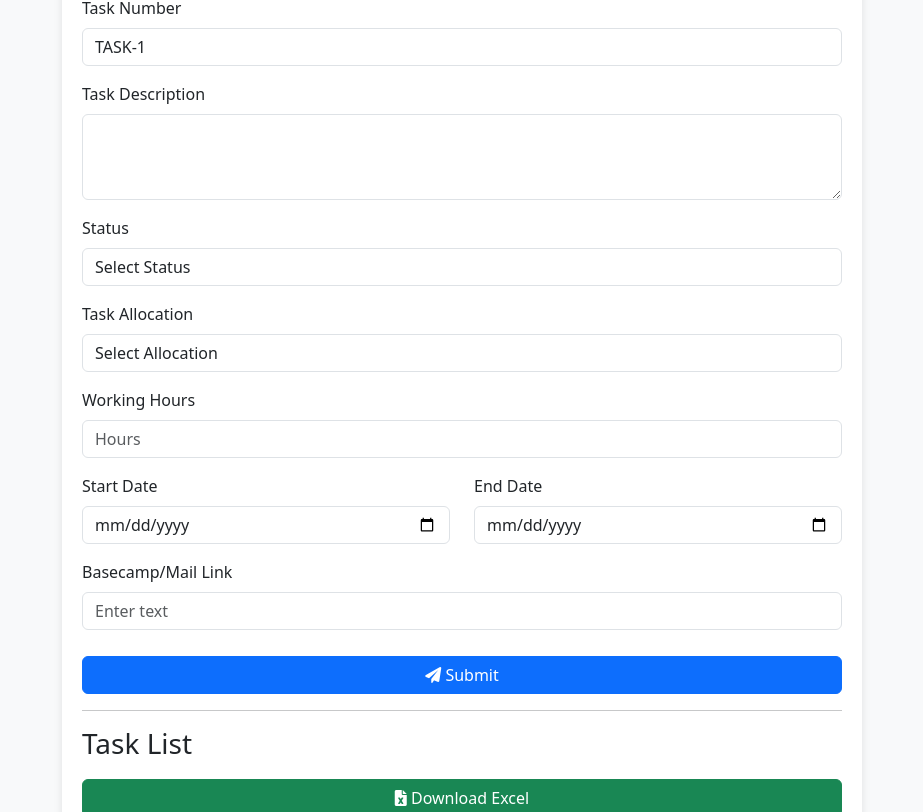
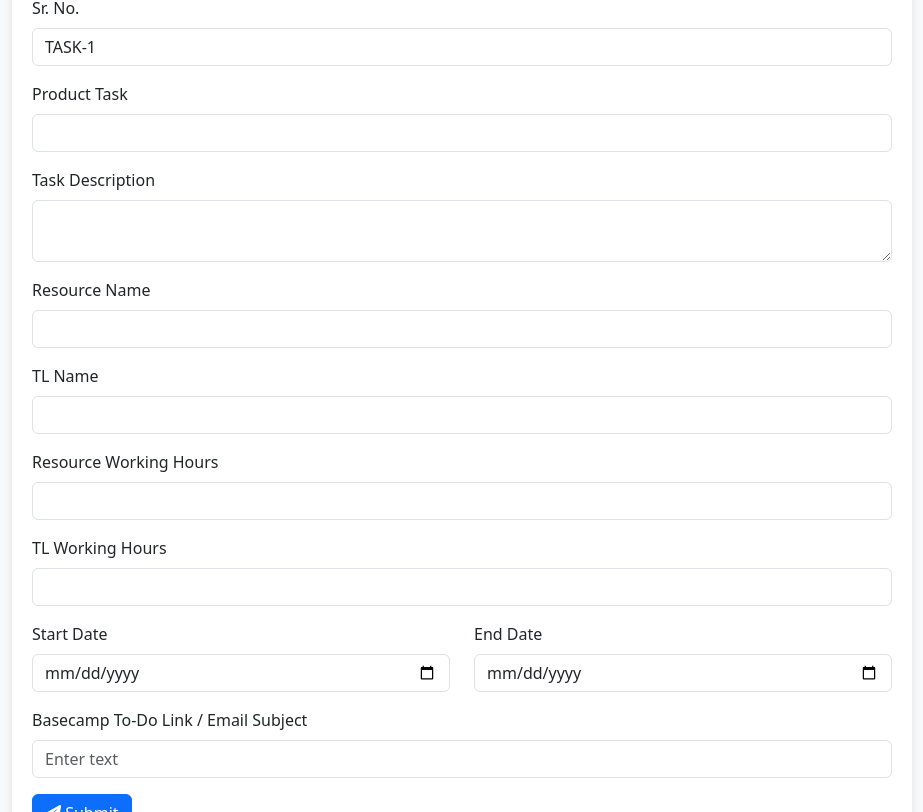
Before and after one commit to Studnit/TaskManagement, a plain HTML site: page index.html in a window 1280 px wide. Shown: the part 120-932 px from the top of the page, without its empty margins (178-1101 px from the left). Drawn offline with nearby package versions, Linux system fonts and the light colour scheme.

Commit message:
Update index.html

```diff
--- a/index.html
+++ b/index.html
@@ -12,7 +12,7 @@
             background-color: #f8f9fa;
         }
         .container {
-            max-width: 800px;
+            max-width: 900px;
             background: #ffffff;
             padding: 20px;
             border-radius: 10px;
@@ -23,10 +23,6 @@
             text-align: center;
             color: #007bff;
         }
-        .btn-primary, .btn-danger, .btn-success {
-            width: 100%;
-            margin-top: 10px;
-        }
     </style>
 </head>
 <body>
@@ -34,39 +30,38 @@
         <h2><i class="fas fa-tasks"></i> Task Management</h2>
         <form id="taskForm">
             <div class="mb-3">
-                <label class="form-label">Task Number</label>
+                <label class="form-label">Sr. No.</label>
                 <input type="text" id="taskNumber" class="form-control" readonly>
             </div>
 
             <div class="mb-3">
-                <label class="form-label">Task Description</label>
-                <textarea id="taskDescription" class="form-control" rows="3" required></textarea>
+                <label class="form-label">Product Task</label>
+                <input type="text" id="productTask" class="form-control" required>
             </div>
 
             <div class="mb-3">
-                <label class="form-label">Status</label>
-                <select id="taskStatus" class="form-control" required>
-                    <option value="">Select Status</option>
-                    <option value="Completed">Completed</option>
-                    <option value="Pending">Pending</option>
-                </select>
+                <label class="form-label">Task Description</label>
+                <textarea id="taskDescription" class="form-control" rows="2" required></textarea>
             </div>
 
             <div class="mb-3">
-                <label class="form-label">Task Allocation</label>
-                <select id="taskAllocation" class="form-control" required>
-                    <option value="">Select Allocation</option>
-                    <option value="Client Task">Client Task</option>
-                    <option value="Product Task">Product Task</option>
-                    <option value="Production Task">Production Task</option>
-                    <option value="Other">Other</option>
-                </select>
-                <input type="text" id="otherTask" class="form-control mt-2 d-none" placeholder="Specify Other">
+                <label class="form-label">Resource Name</label>
+                <input type="text" id="resourceName" class="form-control" required>
             </div>
 
             <div class="mb-3">
-                <label class="form-label">Working Hours</label>
-                <input id="workingHours" type="number" class="form-control" min="0" placeholder="Hours" required>
+                <label class="form-label">TL Name</label>
+                <input type="text" id="tlName" class="form-control" required>
+            </div>
+
+            <div class="mb-3">
+                <label class="form-label">Resource Working Hours</label>
+                <input type="number" id="resourceHours" class="form-control" min="0" required>
+            </div>
+
+            <div class="mb-3">
+                <label class="form-label">TL Working Hours</label>
+                <input type="number" id="tlHours" class="form-control" min="0" required>
             </div>
 
             <div class="row mb-3">
@@ -81,7 +76,7 @@
             </div>
 
             <div class="mb-3">
-                <label class="form-label">Basecamp/Mail Link</label>
+                <label class="form-label">Basecamp To-Do Link / Email Subject</label>
                 <input id="taskLink" type="text" class="form-control" placeholder="Enter text">
             </div>
 
@@ -103,10 +98,12 @@
                 event.preventDefault();
                 let task = {
                     id: "TASK-" + taskCounter,
+                    productTask: document.getElementById("productTask").value,
                     description: document.getElementById("taskDescription").value,
-                    status: document.getElementById("taskStatus").value,
-                    allocation: document.getElementById("taskAllocation").value,
-                    hours: document.getElementById("workingHours").value,
+                    resourceName: document.getElementById("resourceName").value,
+                    tlName: document.getElementById("tlName").value,
+                    resourceHours: document.getElementById("resourceHours").value,
+                    tlHours: document.getElementById("tlHours").value,
                     startDate: document.getElementById("startDate").value,
                     endDate: document.getElementById("endDate").value,
                     link: document.getElementById("taskLink").value
@@ -133,19 +130,9 @@
             tasks.forEach((task, index) => {
                 let li = document.createElement("li");
                 li.className = "list-group-item d-flex justify-content-between align-items-center";
-                li.innerHTML = `
-                    ${task.id} - ${task.description} - ${task.status}
-                    <button class="btn btn-danger btn-sm" onclick="deleteTask(${index})"><i class="fas fa-trash"></i></button>
-                `;
+                li.innerHTML = `${task.id} - ${task.productTask} - ${task.description} - ${task.resourceName}`;
                 taskList.appendChild(li);
             });
-        }
-
-        function deleteTask(index) {
-            let tasks = JSON.parse(localStorage.getItem("tasks")) || [];
-            tasks.splice(index, 1);
-            localStorage.setItem("tasks", JSON.stringify(tasks));
-            loadTasks();
         }
 
         function downloadExcel() {
```
